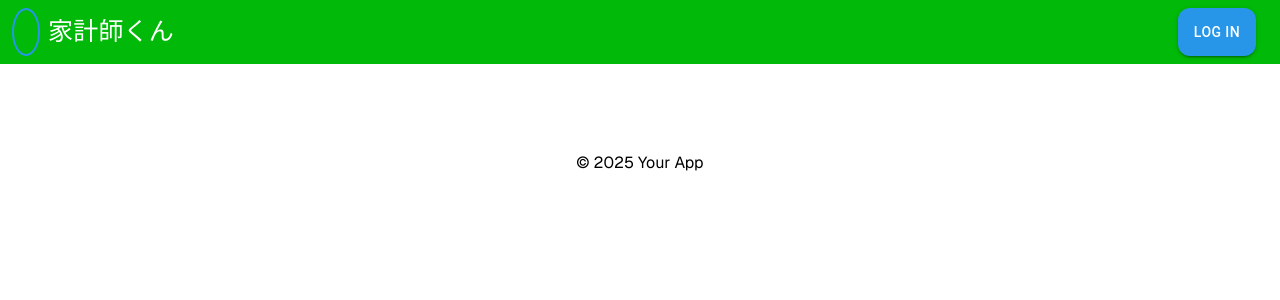
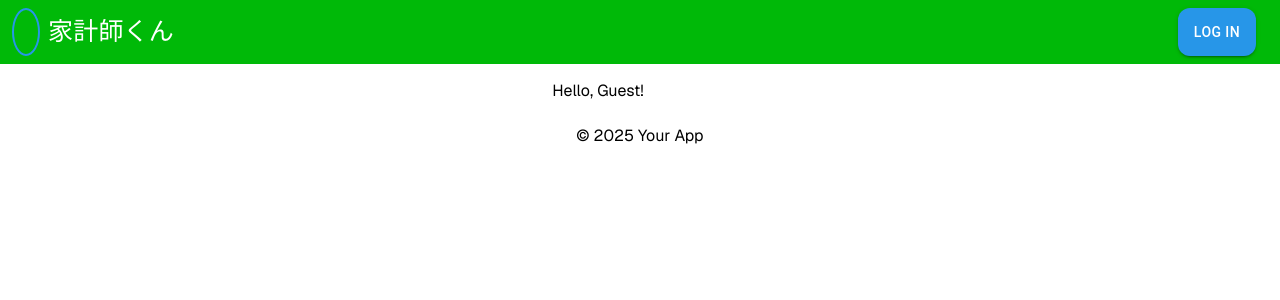
Before and after one commit to koiralabishwas/expense-manager, a Next.js app in the folder frontend/: page / in a window 1280 px wide. Shown: the top 300 px of the page. Built offline with nearby package versions, Linux system fonts and the light colour scheme; no server answers.

Commit message:
did use server but smth fking dissapointing

```diff
--- /dev/null
+++ b/frontend/src/app/action.ts
@@ -0,0 +1,19 @@
+// actions.ts
+'use server';
+
+interface User {
+  id: string;
+  name: string;
+  email: string;
+}
+
+export async function fetchUser(accessToken: string): Promise<User | null> {
+  const res = await fetch(`${process.env.NEXT_PUBLIC_BACKEND_URL}/api/users`, {
+    headers: { Authorization: `Bearer ${accessToken}` },
+    cache: 'no-store',
+  });
+
+  if (!res.ok) return null;
+
+  return res.json();
+}
--- a/frontend/src/app/page.tsx
+++ b/frontend/src/app/page.tsx
@@ -1,12 +1,26 @@
-'use client'
-import { Box, Button, Typography } from "@mui/material";
+'use client';
+
 import { useSession } from "next-auth/react";
+import { useEffect, useState } from "react";
+import { fetchUser } from "./action";
 
 export default function Home() {
-  const {data : session , status } = useSession()
+  const { data: session, status } = useSession();
+  const [name, setName] = useState<string>("");
+
+  useEffect(() => {
+    if (status === "authenticated" && session?.accessToken) {
+      fetchUser(session.accessToken)
+        .then((user) => {
+          if (user) setName(user.name);
+        })
+        .catch(console.error);
+    }
+  }, [status, session]);
+
   return (
-    <Box mx="auto" mt={6} px={2}  >
-      {status === "authenticated" && <Typography>Hello {session.user.name}</Typography>}
-    </Box>
+    <div>
+      Hello, {name || "Guest"}!
+    </div>
   );
 }
```
